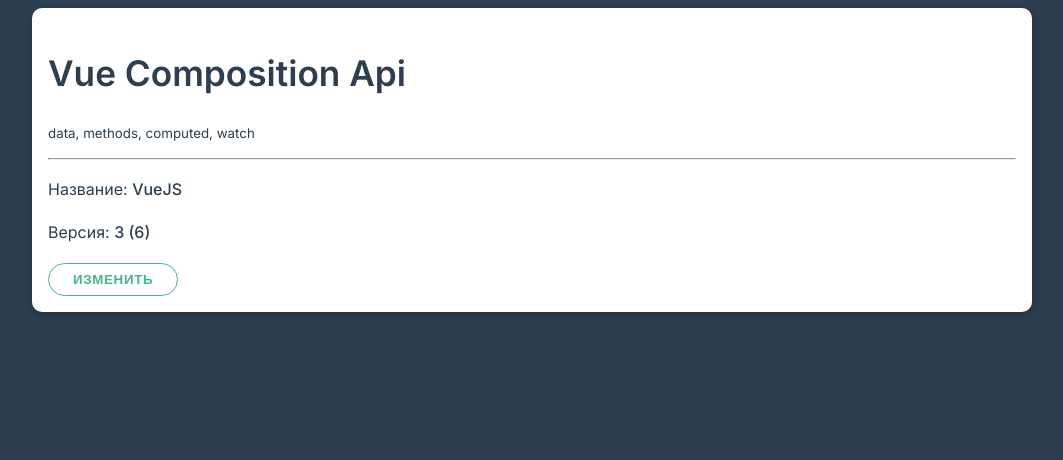
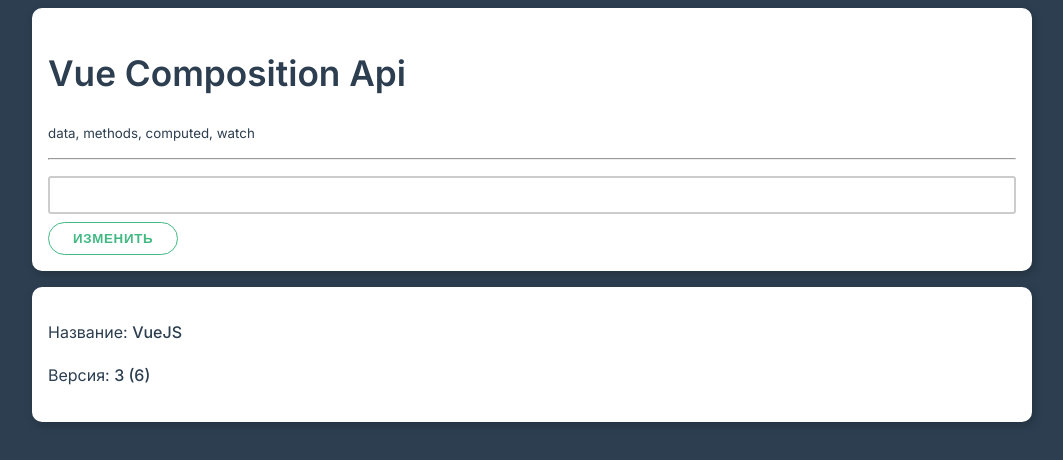
Before and after one commit to nastya578399/VueCompositionAPI, a Vue app: page / in a window 1280 px wide. Shown: the top 460 px of the page, without its empty margins (108-1171 px from the left). Built offline with nearby package versions, Linux system fonts and the light colour scheme.

Commit message:
Взаимодействие компонентов

```diff
--- a/src/App.vue
+++ b/src/App.vue
@@ -4,21 +4,37 @@
       <h1>Vue Composition Api</h1>
       <small>data, methods, computed, watch</small>
       <hr>
-      <p>Название: <strong>{{ name }}</strong></p>
-      <p>Версия: <strong>{{ version }} ({{ doubleVersion }})</strong></p>
+
+
+      <div class="form-control">
+        <!-- <input type="text" ref="textInput"> -->
+        <input type="text" v-model="firstName">
+      </div>
 
       <button class="btn" @click="change">Изменить</button>
     </div>
+    <frame-work-info :name="name" :version="version"></frame-work-info>
+
   </div>
 </template>
 
 <script>
-import {ref, reactive, toRefs, isRef, isReactive, computed} from 'vue'
+import {ref,
+reactive,
+toRefs,
+isRef,
+isReactive,
+computed,
+watch
+} from 'vue'
+import FrameWorkInfo from './FrameWorkInfo.vue'
 
 export default {
   setup() {
     const name = ref('VueJS')
     const version = ref(3)
+    const textInput = ref(null)
+    const firstName = ref('')
 
 
     const framefork = reactive({
@@ -26,40 +42,36 @@
       version: 3
     })
 
-    const doubleVersion = computed(() => {
-      return version.value * 2
-    })
+    // const doubleVersion = computed(() => {
+    //   return version.value * 2
+    // })
 
 
-    console.log(isRef(doubleVersion))
-    console.log(doubleVersion.value)
 
+    // watch(doubleVersion, (newValue, oldValue) => {
+    //   console.log('new', newValue)
+    //   console.log('old', oldValue)
+    // })
+
+    watch(firstName, (newV, oldV) => {
+        console.log(newV)
+        console.log(oldV)
+    })
 
     function changeInfo() {
       name.value = 'Vue JS !'
       version.value = 42
-      // framefork.name = 'Vue JS !'
-      // framefork.version = 42
     }
 
     return {
-      name: name,
-      version: version,
+      name,
+      version,
       change: changeInfo,
-      doubleVersion
+      firstName
     }
+  },
+  components: {
+    FrameWorkInfo
   }
-  // data() {
-  //   return {
-  //     name: 'VueJS',
-  //     version: 3
-  //   }
-  // },
-  // methods: {
-  //   changeInfo() {
-  //     this.name = 'Vue JS!'
-  //     this.version = 4
-  //   }
-  // }
 }
 </script>
--- /dev/null
+++ b/src/FrameWorkInfo.vue
@@ -0,0 +1,29 @@
+<template>
+    <div class="card">
+        <p>Название: <strong>{{ name }}</strong></p>
+        <p>Версия: <strong>{{ version }} ({{ doubleVersion }})</strong></p>
+    </div>
+</template>
+
+<script>
+import {computed} from 'vue'
+
+export default {
+    props: ['name', 'version'],
+    computed: {
+        doubleVersion() {
+            return this.version * 2
+        }
+    },
+    setup(props){
+        console.log(props)
+        return {
+            doubleVersion: computed(() => props.version * 2)
+        }
+    }
+}
+</script>
+
+<style>
+
+</style>
```
